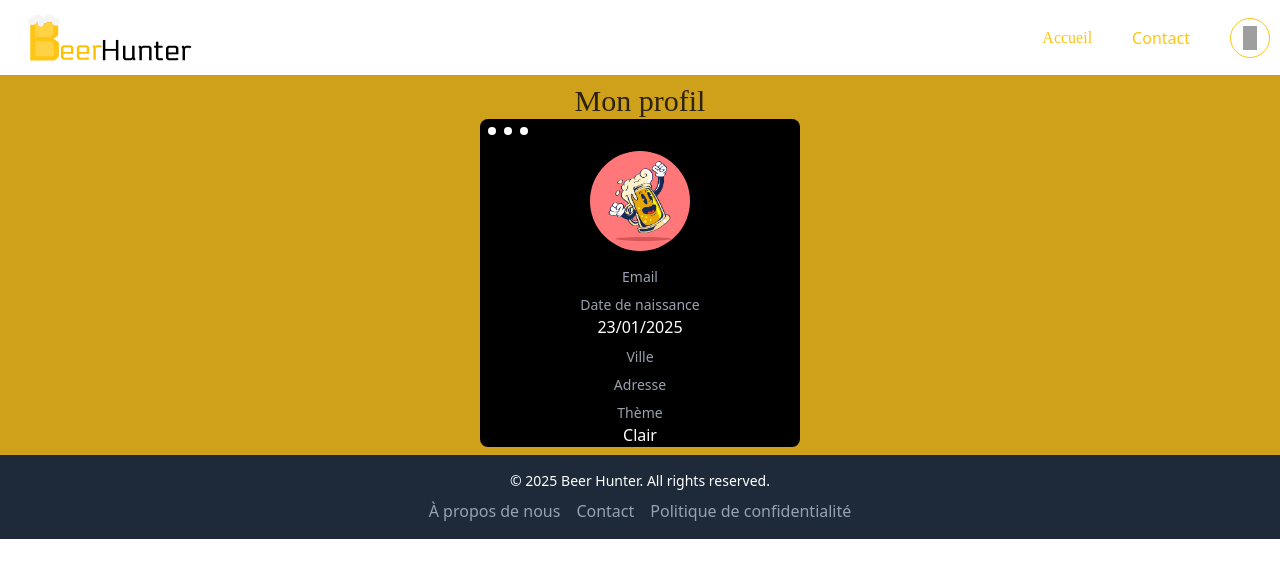
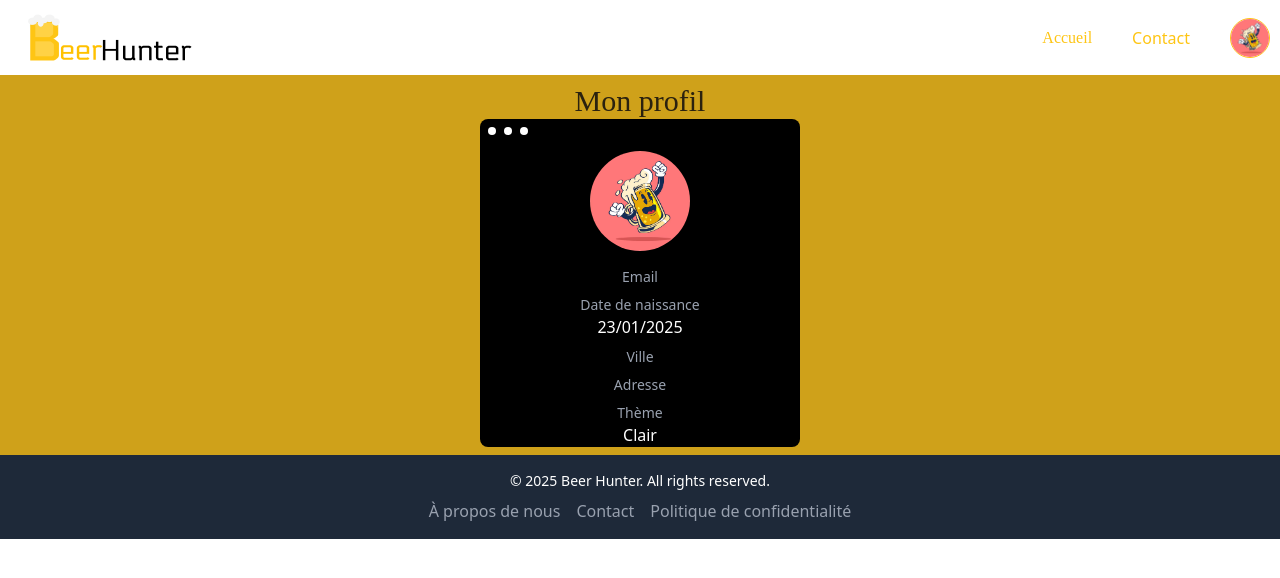
Before and after one commit to teo-crth/beerHunter, a React (Vite) app in the folder frontend/: page /profil in a window 1280 px wide. Shown: the top 578 px of the page. Built offline with nearby package versions, Linux system fonts and the light colour scheme; no server answers; grey boxes are pictures that could not be loaded; a web font is replaced by a local one.

Commit message:
header img

```diff
--- a/frontend/src/components/header/Header.jsx
+++ b/frontend/src/components/header/Header.jsx
@@ -28,8 +28,8 @@ const Header = () => {
                 <nav className="nav-desktop hidden lg:flex xl:flex gap-10 items-center text-primary fontFamily-title">
                     <NavLink to="/" className={({ isActive }) => isActive ? 'active font-title' : 'font-title'}>Accueil</NavLink>
                     <NavLink to="/contact" className={({ isActive }) => isActive ? 'active' : ''}>Contact</NavLink>
-                    <NavLink to="/profil" className="container-theme-mode-icon w-10 h-10 p-3 flex items-center justify-center rounded-full border border-solid cursor-pointer box-border">
-                        <img className="dark-mode-icon text-2xl w-6 h-6 light-mode:text-dark-black text-light shadow-primary" src='../../assets/default-profil-picture.webp'/>
+                    <NavLink to="/profil" className="container-theme-mode-icon w-10 h-10 flex items-center justify-center rounded-full border border-solid cursor-pointer box-border">
+                        <img className="dark-mode-icon text-2xl rounded-full w-full light-mode:text-dark-black text-light shadow-primary" src='/src/assets/default-profil-picture.webp'/>
                     </NavLink>
                     {/* <div className="container-theme-mode-icon w-10 h-10 p-3 flex items-center justify-center rounded-full border border-solid cursor-pointer box-border">
                         <FontAwesomeIcon className="dark-mode-icon text-2xl w-6 h-6 light-mode:text-dark-black text-light shadow-primary" icon={faMoon} onClick={toggleTheme}/>
```
